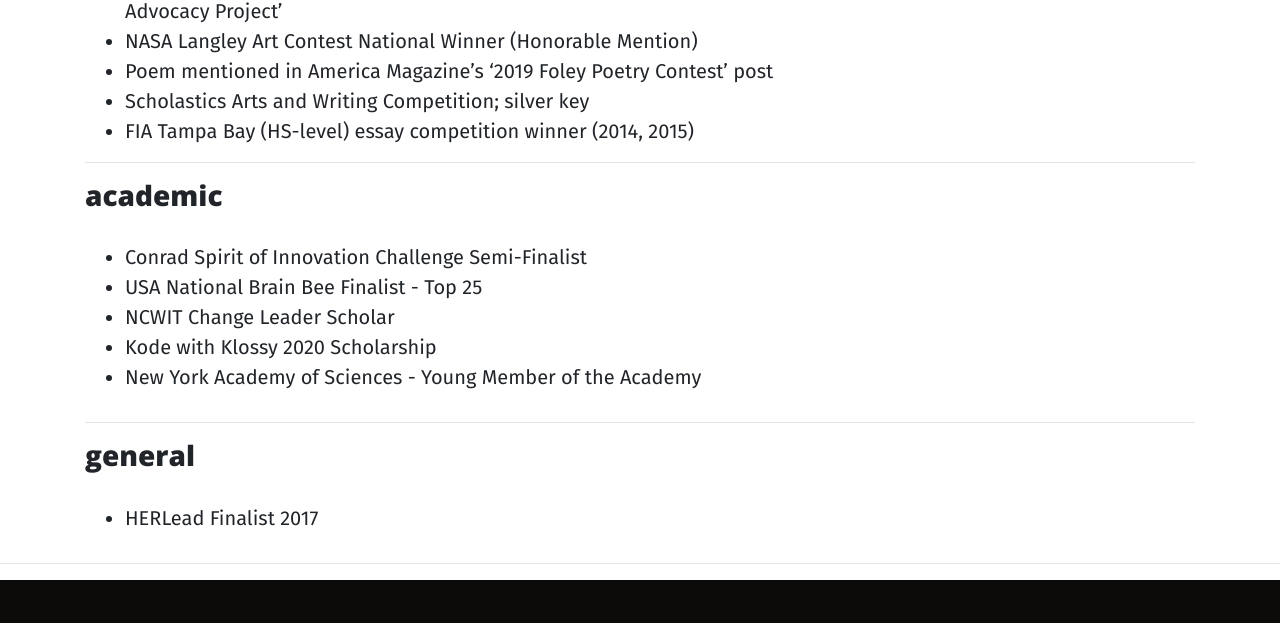
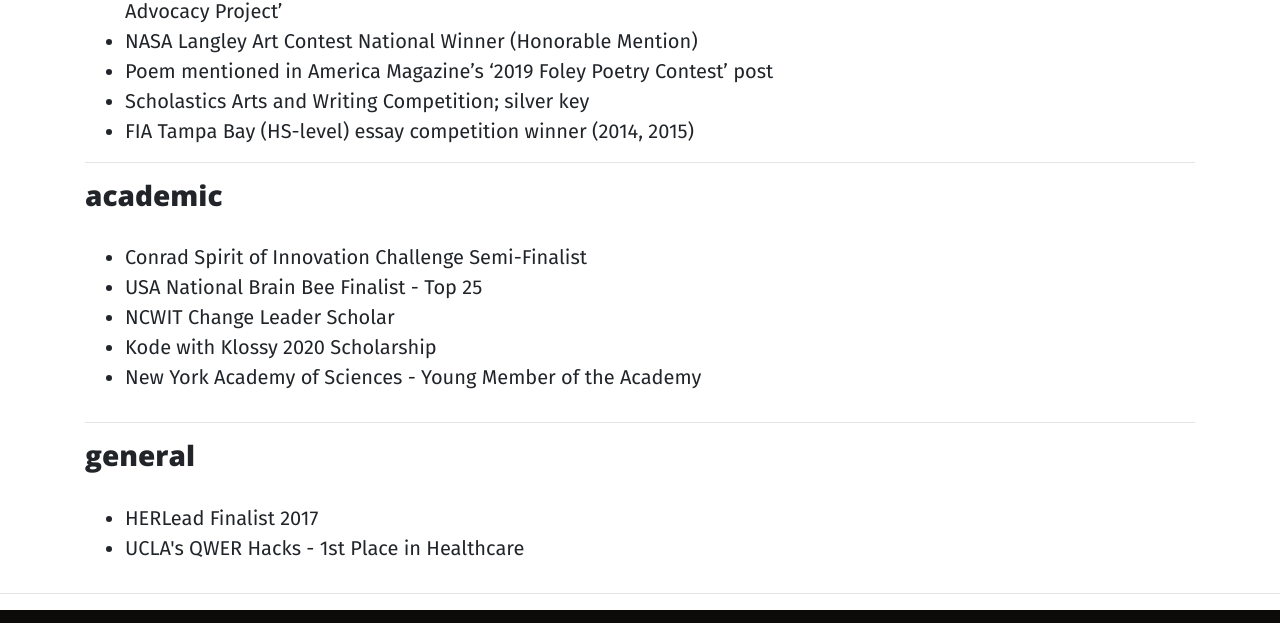
Before and after one commit to taramenon/taramenon.github.io, a website: page press.html in a window 1280 px wide. Shown: the part 453-1076 px from the top of the page. Drawn offline with nearby package versions, Linux system fonts and the light colour scheme.

Commit message:
Update press.html

```diff
--- a/press.html
+++ b/press.html
@@ -108,6 +108,7 @@
              <span>
                  <div class="title"><span class="byline"><p><ul>
 <li>HERLead Finalist 2017</li>
+<li>UCLA's QWER Hacks - 1st Place in Healthcare</li>
 </ul></p></span></div>
 
         <!-- Pager -->
```
